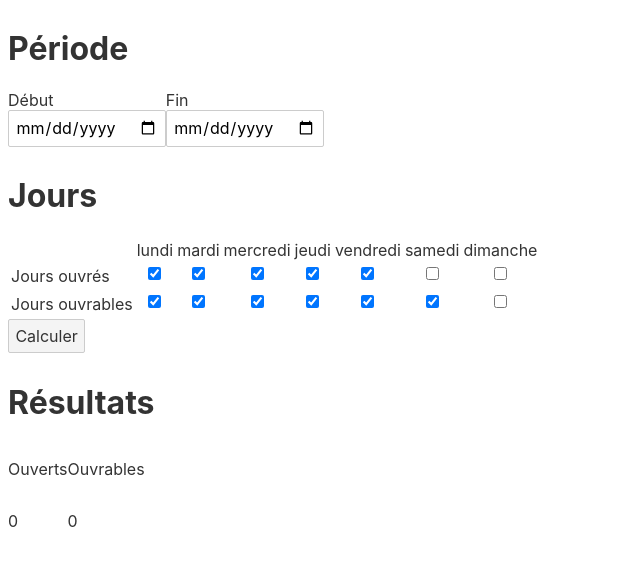
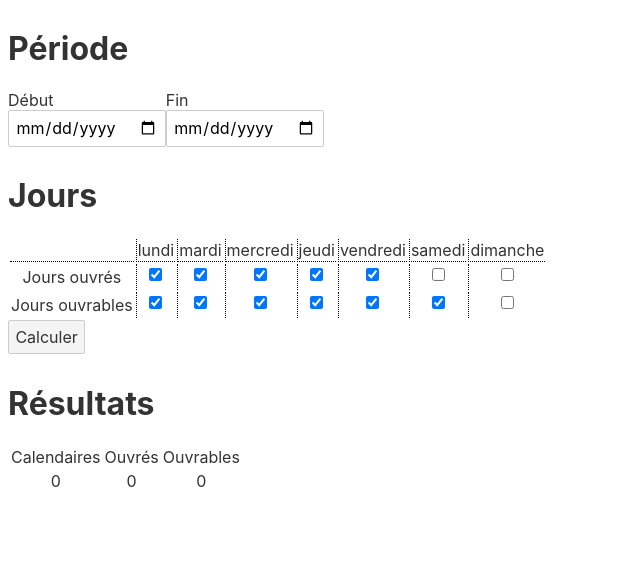
Before and after one commit to b3b00/daysCounter, a Svelte app: page / in a window 1280 px wide. Shown: the top 566 px of the page, without its empty margins (0-640 px from the left). Built offline with nearby package versions, Linux system fonts and the light colour scheme.

Commit message:
calendar days

```diff
--- a/src/App.svelte
+++ b/src/App.svelte
@@ -16,12 +16,15 @@
 
 	let openingSum = 0;
 
+	let calendarSum = 0;
+
 	const Calculate = () => {
 		if (startDate && endDate) {
 			const d = calculateDays(new Date(startDate), new Date(endDate), days, opened, opening);
 			console.log(d);
 			openedSum = d.opened;
 			openingSum = d.opening;
+			calendarSum = d.calendar;
 		}
 	}
 
@@ -55,24 +58,24 @@
 	<div style="display:flex;flex-direction: row;">
 
 		<table>
-			<tr>
-				<td></td>
+			<tr style="">
+				<td style="border-bottom: 1px dotted black;"></td>
 				{#each days as day,index}
-				<td align="center">{day}</td>
+				<td align="center" style="border-bottom: 1px dotted black;border-left: 1px dotted black;">{day}</td>
 				{/each}
 			</tr>
 			<tr>
-				<td>Jours ouvrés</td>
+				<td style="text-align: center;">Jours ouvrés</td>
 				{#each days as day,index}
-				<td align="center">
+				<td align="center" style="border-left: 1px dotted black;">
 					<input type="checkbox" bind:checked={opened[index]} on:change={Calculate} />
 				</td>
 				{/each}
 			</tr>
 			<tr>
-				<td>Jours ouvrables</td>
+				<td style="text-align: center;">Jours ouvrables</td>
 				{#each days as day,index}
-				<td align="center">
+				<td align="center" style="border-left: 1px dotted black;">
 					<input type="checkbox" bind:checked={opening[index]} on:change={Calculate} />
 				</td>
 				{/each}
@@ -92,14 +95,18 @@
 
 <div>
 	<h1>Résultats</h1>
-	<div style="display:flex; flex-direction: row;">
-		<div style="display: flex;flex-direction: column;">
-			<p>Ouverts</p>
-			<p>{openedSum}</p>
-		</div>
-		<div style="display: flex;flex-direction: column;">
-			<p>Ouvrables</p>
-			<p>{openingSum}</p>
-		</div>
-	</div>
+
+	<table>
+		<tr>
+			<td style="text-align: center;">Calendaires</td>
+			<td style="text-align: center;">Ouvrés</td>
+			<td style="text-align: center;">Ouvrables</td>
+		</tr>
+		<tr>
+			<td style="text-align: center;">{calendarSum}</td>
+			<td style="text-align: center;">{openedSum}</td>
+			<td style="text-align: center;">{openingSum}</td>
+		</tr>
+
+	</table>
 </div>
--- a/src/time.js
+++ b/src/time.js
@@ -5,6 +5,7 @@ export function calculateDays(startDate, endDate, days, opened, opening) {
 
     let oped = 0;
     let oping = 0;
+    let cals = 0;
     let day = startDate;
     while (day <= endDate) {
 
@@ -13,6 +14,7 @@ export function calculateDays(startDate, endDate, days, opened, opening) {
         if (i < 0) {
             i = 6;
         }
+        cals++;
         oped += opened[i] ? 1 : 0;
         oping += opening[i] ? 1 : 0;
 
@@ -21,7 +23,7 @@ export function calculateDays(startDate, endDate, days, opened, opening) {
 
     }
 
-    return {opened:oped, opening:oping};
+    return {opened:oped, opening:oping, calendar: cals};
 
 }
 
```
